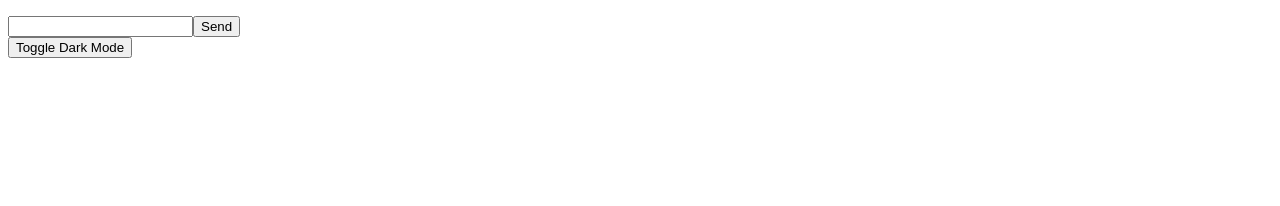
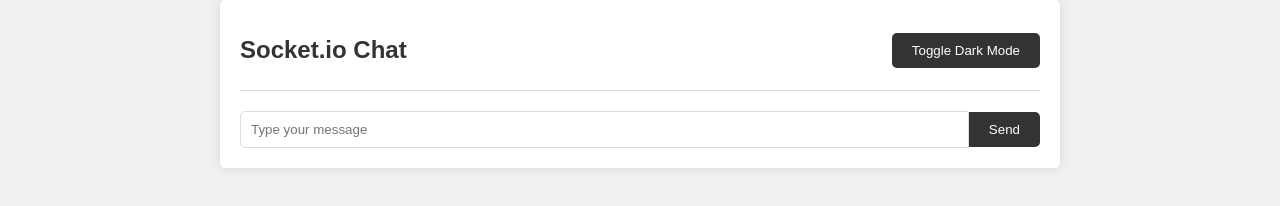
Before and after one commit to 0xSSDD/chatapp-100x, a website: page public/index.html in a window 1280 px wide. Drawn offline with nearby package versions, Linux system fonts and the light colour scheme; no server answers.

Commit message:
updates styling

```diff
--- a/public/index.html
+++ b/public/index.html
@@ -7,11 +7,21 @@
   <script src="https://code.jquery.com/jquery-3.6.0.min.js"></script>
 </head>
 <body>
-  <ul id="messages"></ul>
-  <form id="form" action="">
-    <input id="message" autocomplete="off" /><button>Send</button>
-  </form>
-  <button id="toggle-mode">Toggle Dark Mode</button>
+  <div class="chat-container">
+    <div class="chat-header">
+      <h1>Socket.io Chat</h1>
+      <button id="toggle-mode">Toggle Dark Mode</button>
+    </div>
+    <div class="chat-messages" id="messages">
+      <!-- Messages will be dynamically added here -->
+    </div>
+    <div class="chat-input">
+      <form id="form" action="">
+        <input id="message" autocomplete="off" placeholder="Type your message" />
+        <button id="send">Send</button>
+      </form>
+    </div>
+  </div>
   <script>
     $(document).ready(function () {
       var socket = io();
@@ -29,7 +39,7 @@
       });
 
       socket.on('chat message', function (msg) {
-        $('#messages').append($('<li>').text(msg));
+        $('#messages').append($('<div class="message">').text(msg));
       });
 
       // Dark mode toggle
--- a/public/styles.css
+++ b/public/styles.css
@@ -1,13 +1,97 @@
 /* Light mode styles */
 body {
+  background-color: #f0f0f0;
+  color: #333;
+  font-family: Arial, sans-serif;
+  margin: 0;
+  padding: 0;
+  transition: background-color 0.3s, color 0.3s;
+}
+
+.chat-container {
+  max-width: 800px;
+  margin: 0 auto;
+  padding: 20px;
   background-color: #fff;
+  box-shadow: 0 0 10px rgba(0, 0, 0, 0.1);
+  border-radius: 5px;
+}
+
+.chat-header {
+  display: flex;
+  justify-content: space-between;
+  align-items: center;
+  padding-bottom: 10px;
+  border-bottom: 1px solid #ddd;
+}
+
+.chat-header h1 {
+  font-size: 24px;
   color: #333;
-  transition: background-color 0.3s, color 0.3s;
+}
+
+#toggle-mode {
+  background-color: #333;
+  color: #fff;
+  border: none;
+  padding: 10px 20px;
+  border-radius: 5px;
+  cursor: pointer;
+}
+
+#toggle-mode:hover {
+  background-color: #444;
+}
+
+.chat-messages {
+  max-height: 400px;
+  overflow-y: auto;
+}
+
+.message {
+  background-color: #e1e1e1;
+  color: #333;
+  padding: 10px;
+  border-radius: 5px;
+  margin-bottom: 10px;
+}
+
+.chat-input {
+  margin-top: 20px;
+}
+
+#form {
+  display: flex;
+  align-items: center;
+}
+
+#message {
+  flex-grow: 1;
+  padding: 10px;
+  border: 1px solid #ddd;
+  border-radius: 5px 0 0 5px;
+}
+
+#send {
+  background-color: #333;
+  color: #fff;
+  border: none;
+  padding: 10px 20px;
+  border-radius: 0 5px 5px 0;
+  cursor: pointer;
+}
+
+#send:hover {
+  background-color: #444;
 }
 
 /* Dark mode styles */
 body.dark-mode {
+  background-color: #222;
+  color: #fff;
+}
+
+.message.dark-mode {
   background-color: #333;
   color: #fff;
-  transition: background-color 0.3s, color 0.3s;
 }
```
